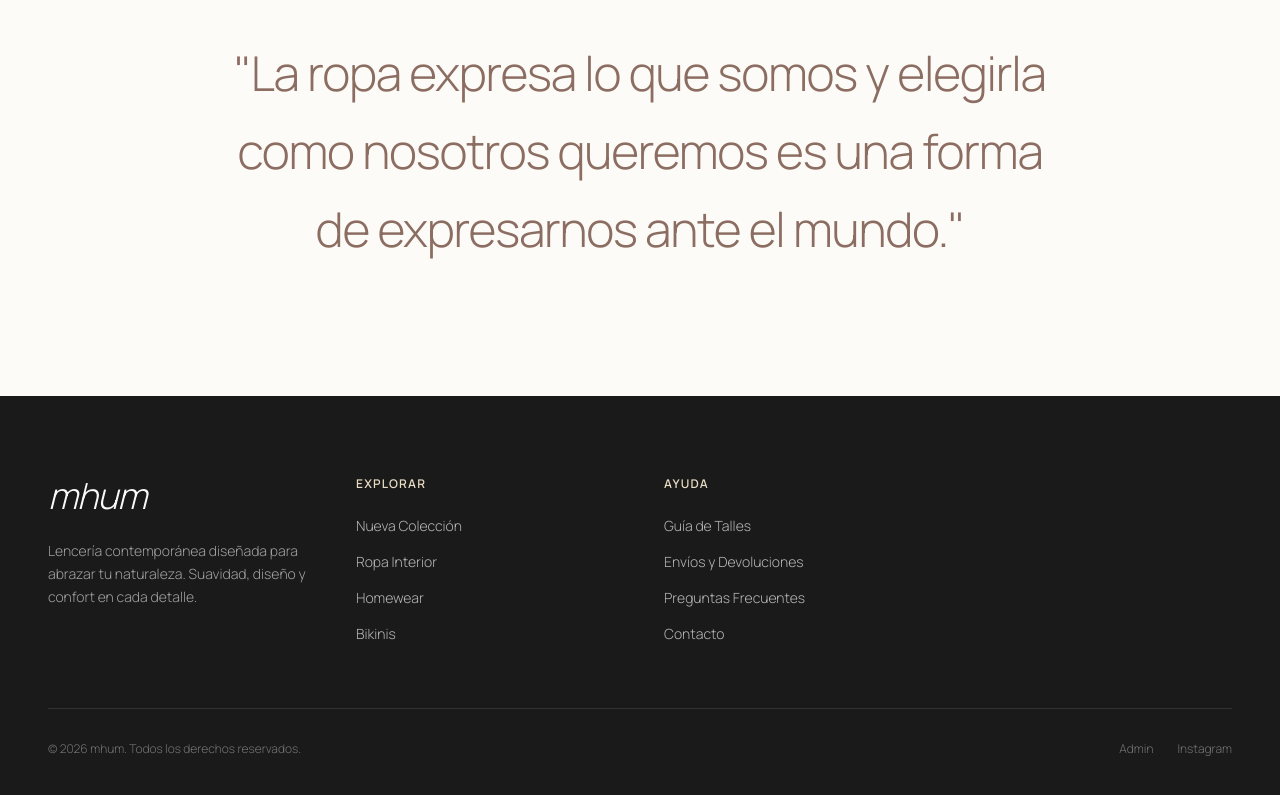
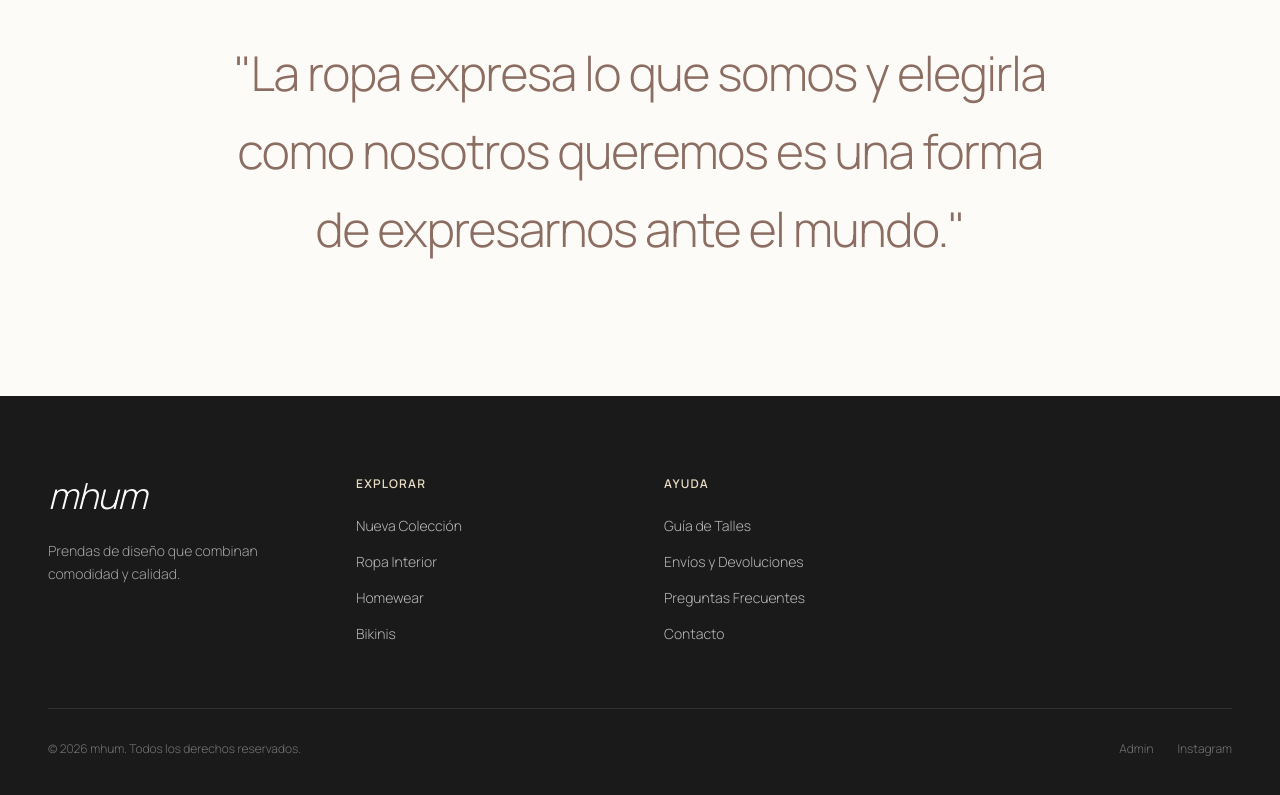
Before and after one commit to SofiaCrivisqui/mhum-2026, a React (Vite) app: page / in a window 1280 px wide. Shown: the part 2182-2977 px from the top of the page. Built offline with nearby package versions, Linux system fonts and the light colour scheme.

Commit message:
Fix packs

```diff
--- a/src/App.tsx
+++ b/src/App.tsx
@@ -939,7 +939,7 @@ const Footer = ({ onViewChange }: { onViewChange: (view: string) => void }) => (
       <div className="md:col-span-1">
         <h2 className="font-serif text-4xl italic mb-6 cursor-pointer" onClick={() => onViewChange('home')}>mhum</h2>
         <p className="text-brand-warm-white/60 text-sm font-light leading-relaxed max-w-xs">
-          Lencería contemporánea diseñada para abrazar tu naturaleza. Suavidad, diseño y confort en cada detalle.
+          Prendas de diseño que combinan comodidad y calidad.
         </p>
       </div>
       <div>
```
